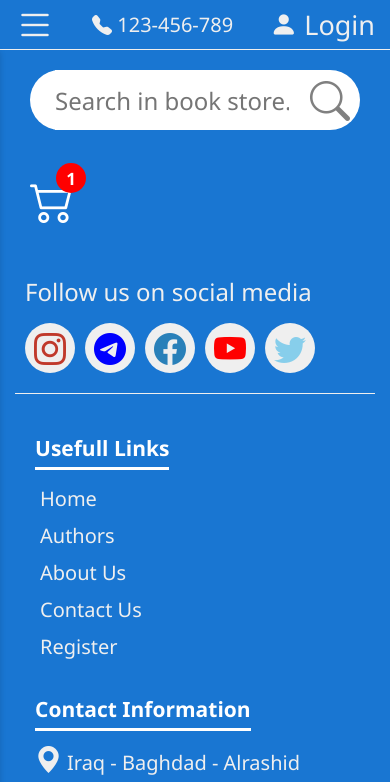
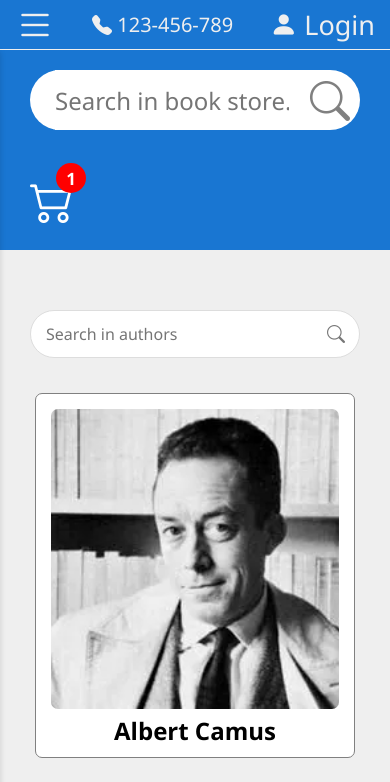
Before and after one commit to David-111409/Book-Store-Project, a React (Vite) app: page /authors in a window 390 px wide. Shown: the top 782 px of the page. Built offline with nearby package versions, Linux system fonts and the light colour scheme.

Commit message:
author page end with responsiveness and functionality

```diff
--- a/src/App.jsx
+++ b/src/App.jsx
@@ -2,15 +2,15 @@ import "bootstrap-icons/font/bootstrap-icons.css";
 import "react-toastify/dist/ReactToastify.css";
 import { ToastContainer } from "react-toastify";
 import { Route, Routes, useLocation } from "react-router-dom";
+import { useEffect } from "react";
 import Header from "./components/header/Header";
-import About from "./pages/about/About";
+import Home from "./pages/home/Home";
 import Login from "./pages/forms/Login";
 import Register from "./pages/forms/Register";
-import Home from "./pages/home/Home";
+import About from "./pages/about/About";
+import Contact from "./pages/contact/contact";
 import Footer from "./components/footer/Footer";
-import Contact from "./pages/contact/contact";
-import { useEffect } from "react";
-
+import Authors from "./pages/authors/authors";
 function App() {
   const { pathname } = useLocation();
   useEffect(() => {
@@ -27,6 +27,7 @@ function App() {
         <Route path="/login" element={<Login />} />
         <Route path="/register" element={<Register />} />
         <Route path="/contact" element={<Contact />} />
+        <Route path="/authors" element = {<Authors />} />
       </Routes>
       <Footer />
     </>
--- a/src/components/header/header.css
+++ b/src/components/header/header.css
@@ -100,6 +100,7 @@ header {
   justify-content: center;
   font-size: 17px;
 }
+
 /* NavBar */
 nav {
   background-color: var(--main-color);
--- /dev/null
+++ b/src/pages/authors/Authors.jsx
@@ -0,0 +1,48 @@
+import { useState } from "react";
+import authors from "../../data/authors";
+import "./authors.css";
+
+const Authors = () => {
+  const [inputValue, setInputValue] = useState("");
+  const [search, setSearch] = useState("");
+
+  const filteredAuthors = authors.filter((author) =>
+    author.name.toLowerCase().includes(search.toLowerCase()),
+  );
+
+  const handleSubmit = (e) => {
+    e.preventDefault();
+    setSearch(inputValue);
+  };
+
+  return (
+    <section className="authors">
+      <form className="authors-search-wrapper" onSubmit={handleSubmit}>
+        <input
+          value={inputValue}
+          onChange={(e) => setInputValue(e.target.value)}
+          type="search"
+          placeholder="Search in authors"
+        />
+        <button type="submit" className="search-icon">
+          <i className="bi bi-search"></i>
+        </button>
+      </form>
+
+      <div className="authors-wrapper">
+        {filteredAuthors.length === 0 ? (
+          <p className="not-found">Author Not Found</p>
+        ) : (
+          filteredAuthors.map((author) => (
+            <div key={author.id} className="author">
+              <img src={author.image} alt={author.name} className="author-img" />
+              <h2 className="author-name">{author.name}</h2>
+            </div>
+          ))
+        )}
+      </div>
+    </section>
+  );
+};
+
+export default Authors;
--- /dev/null
+++ b/src/pages/authors/authors.css
@@ -0,0 +1,74 @@
+.authors {
+  padding: 30px;
+}
+
+.authors-search-wrapper {
+  position: relative;
+  max-width: 500px;
+  margin: 30px auto;
+}
+
+.authors-search-wrapper input {
+  width: 100%;
+  padding: 12px 45px 12px 15px;
+  font-size: 16px;
+  border: 1px solid #ddd;
+  border-radius: 30px;
+  outline: none;
+  transition: 0.3s;
+}
+
+.authors-search-wrapper input:focus {
+  border-color: #444;
+  box-shadow: 0 0 5px rgba(0, 0, 0, 0.1);
+}
+
+.authors-search-wrapper .search-icon {
+  position: absolute;
+  right: 15px;
+  top: 50%;
+  transform: translateY(-50%);
+  border: none;
+  background: transparent;
+  cursor: pointer;
+  font-size: 18px;
+  color: #777;
+}
+
+.authors-wrapper {
+  display: flex;
+  align-items: center;
+  flex-wrap: wrap;
+  gap: 20px;
+  justify-content: center;
+}
+
+.author {
+  width: 400px;
+  height: 365px;
+  border: 1px solid gray;
+  padding: 15px;
+  margin: 5px;
+  margin-bottom: 20px;
+  border-radius: 7px;
+  background-color: white;
+  text-align: center;
+}
+
+.author-img {
+  width: 100%;
+  height: 300px;
+  object-fit: cover;
+  border-radius: 7px;
+}
+
+.not-found {
+  width: 100%;
+  text-align: center;
+  font-size: 22px;
+  font-weight: 600;
+  color: #444;
+  background: #f5f5f5;
+  padding: 30px;
+  border-radius: 10px;
+}
--- a/src/pages/contact/contact.jsx
+++ b/src/pages/contact/contact.jsx
@@ -20,7 +20,7 @@ const Contact = () => {
     }
 
     if (text.trim() === "") {
-      return toast.error("Your message is required");
+      return toast.error("Message is required");
     }
 
     setEmail("");
```
